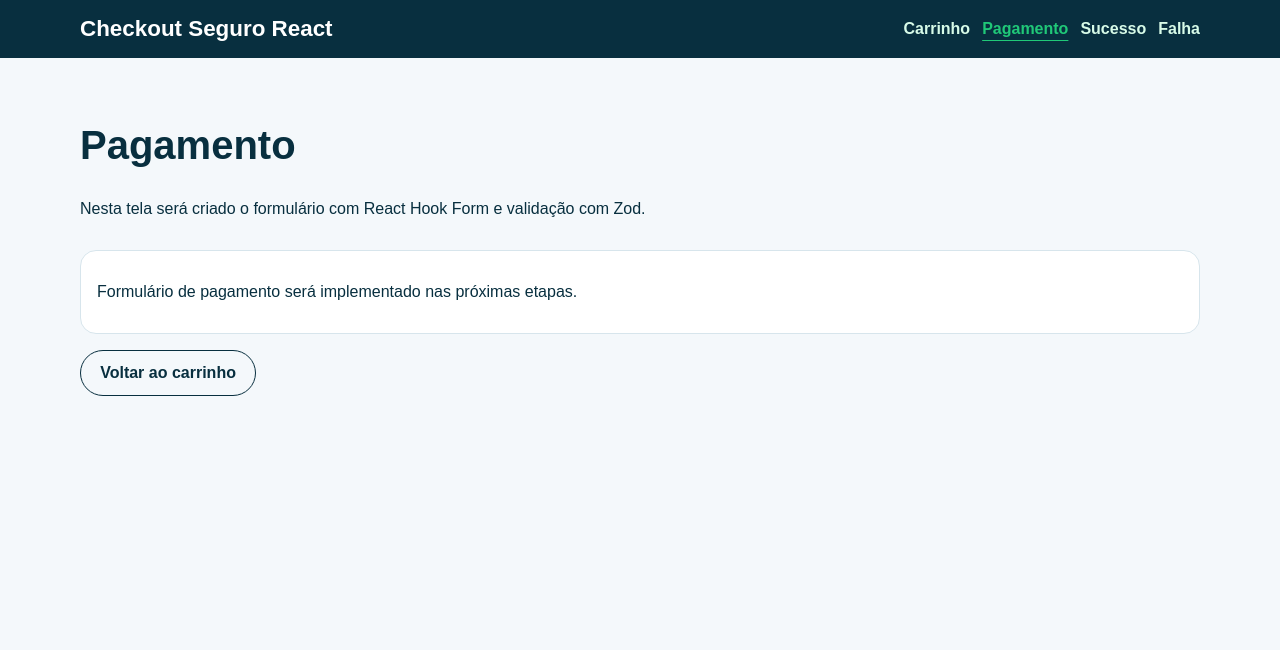
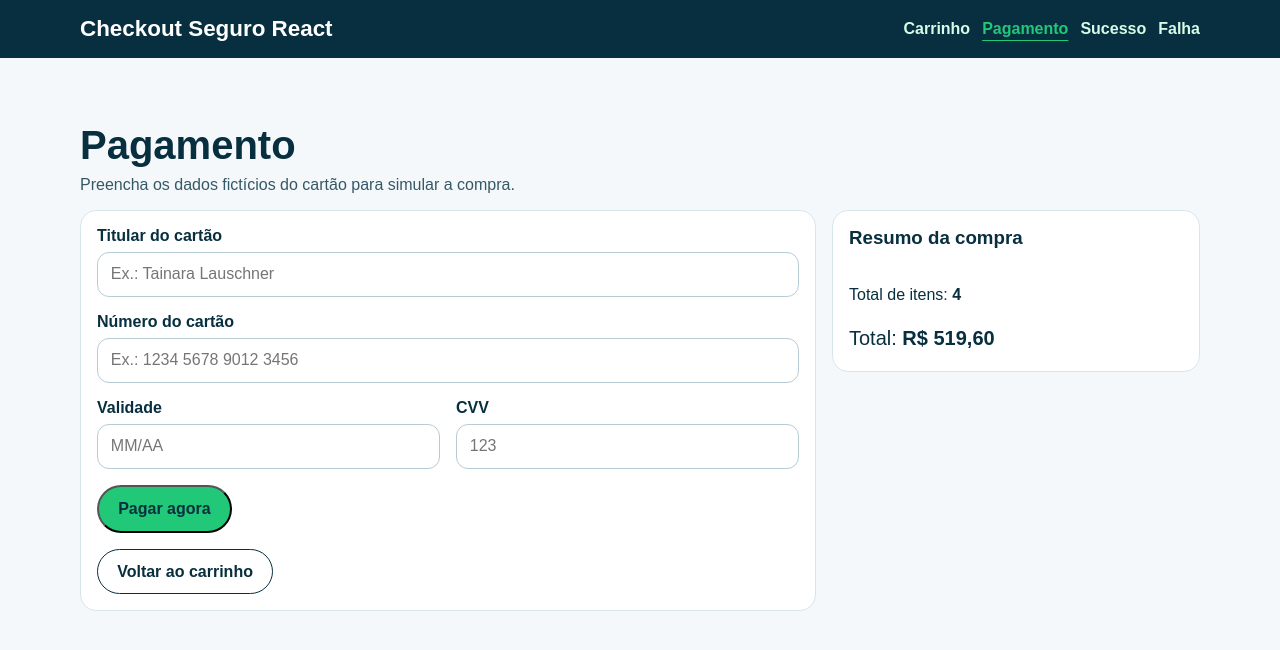
Before and after one commit to tainaralauschner/checkout-seguro-react, a React (Vite) app: page /pagamento in a window 1280 px wide. Shown: the top 650 px of the page. Built offline with nearby package versions, Linux system fonts and the light colour scheme.

Commit message:
cria formulario de pagamento com validacao

```diff
--- a/src/assets/styles/index.css
+++ b/src/assets/styles/index.css
@@ -184,3 +184,62 @@ button {
     text-align: right;
   }
 }
+
+.layout-pagamento {
+  display: grid;
+  gap: 1rem;
+}
+
+.formulario-pagamento {
+  background-color: #ffffff;
+  border: 1px solid #d7e5ec;
+  border-radius: 1rem;
+  padding: 1rem;
+  display: grid;
+  gap: 1rem;
+}
+
+.campo-formulario {
+  display: grid;
+  gap: 0.4rem;
+}
+
+.campo-formulario label {
+  font-weight: 700;
+}
+
+.campo-formulario input {
+  width: 100%;
+  border: 1px solid #b7cbd4;
+  border-radius: 0.75rem;
+  padding: 0.8rem;
+  font: inherit;
+}
+
+.campo-formulario input:focus {
+  outline: 3px solid rgba(32, 200, 120, 0.35);
+  border-color: #20c878;
+}
+
+.grupo-campos {
+  display: grid;
+  gap: 1rem;
+}
+
+.mensagem-erro {
+  margin: 0;
+  color: #b42318;
+  font-size: 0.95rem;
+  font-weight: 700;
+}
+
+@media (min-width: 48rem) {
+  .layout-pagamento {
+    grid-template-columns: 2fr 1fr;
+    align-items: start;
+  }
+
+  .grupo-campos {
+    grid-template-columns: 1fr 1fr;
+  }
+}
--- a/src/pages/Pagamento.jsx
+++ b/src/pages/Pagamento.jsx
@@ -1,24 +1,139 @@
+import { zodResolver } from "@hookform/resolvers/zod";
 import { Link } from "react-router-dom";
+import { useForm } from "react-hook-form";
+import { z } from "zod";
+import ResumoCompra from "../components/ResumoCompra.jsx";
+import { produtos } from "../data/produtos.js";
+
+const pagamentoSchema = z.object({
+  titular: z.string().min(1, "Informe o nome do titular."),
+  numeroCartao: z
+    .string()
+    .min(1, "Informe o número do cartão.")
+    .refine((valor) => limparNumeroCartao(valor).length === 16, {
+      message: "O cartão deve ter 16 dígitos.",
+    }),
+  validade: z
+    .string()
+    .regex(/^(0[1-9]|1[0-2])\/\d{2}$/, "Informe a validade no formato MM/AA."),
+  cvv: z.string().regex(/^\d{3}$/, "O CVV deve ter 3 dígitos."),
+});
 
 function Pagamento() {
+  const total = produtos.reduce((acumulador, produto) => {
+    return acumulador + produto.precoUnitario * produto.quantidade;
+  }, 0);
+
+  const quantidadeItens = produtos.reduce((acumulador, produto) => {
+    return acumulador + produto.quantidade;
+  }, 0);
+
+  const {
+    register,
+    handleSubmit,
+    formState: { errors },
+  } = useForm({
+    resolver: zodResolver(pagamentoSchema),
+  });
+
+  function formatarMoeda(valor) {
+    return valor.toLocaleString("pt-BR", {
+      style: "currency",
+      currency: "BRL",
+    });
+  }
+
+  function enviarPagamento(dados) {
+    console.log("Dados válidos para pagamento:", dados);
+  }
+
   return (
     <section className="pagina">
+      <div className="pagina__cabecalho">
         <h2>Pagamento</h2>
+        <p>Preencha os dados fictícios do cartão para simular a compra.</p>
+      </div>
 
-      <p>
-        Nesta tela será criado o formulário com React Hook Form e validação com
-        Zod.
-      </p>
+      <div className="layout-pagamento">
+        <form className="formulario-pagamento" onSubmit={handleSubmit(enviarPagamento)}>
+          <div className="campo-formulario">
+            <label htmlFor="titular">Titular do cartão</label>
+            <input
+              id="titular"
+              type="text"
+              placeholder="Ex.: Tainara Lauschner"
+              {...register("titular")}
+            />
+            {errors.titular && (
+              <p className="mensagem-erro">{errors.titular.message}</p>
+            )}
+          </div>
 
-      <div className="card">
-        <p>Formulário de pagamento será implementado nas próximas etapas.</p>
+          <div className="campo-formulario">
+            <label htmlFor="numeroCartao">Número do cartão</label>
+            <input
+              id="numeroCartao"
+              type="text"
+              inputMode="numeric"
+              placeholder="Ex.: 1234 5678 9012 3456"
+              {...register("numeroCartao")}
+            />
+            {errors.numeroCartao && (
+              <p className="mensagem-erro">{errors.numeroCartao.message}</p>
+            )}
           </div>
+
+          <div className="grupo-campos">
+            <div className="campo-formulario">
+              <label htmlFor="validade">Validade</label>
+              <input
+                id="validade"
+                type="text"
+                placeholder="MM/AA"
+                {...register("validade")}
+              />
+              {errors.validade && (
+                <p className="mensagem-erro">{errors.validade.message}</p>
+              )}
+            </div>
+
+            <div className="campo-formulario">
+              <label htmlFor="cvv">CVV</label>
+              <input
+                id="cvv"
+                type="text"
+                inputMode="numeric"
+                placeholder="123"
+                {...register("cvv")}
+              />
+              {errors.cvv && (
+                <p className="mensagem-erro">{errors.cvv.message}</p>
+              )}
+            </div>
+          </div>
+
+          <button className="botao" type="submit">
+            Pagar agora
+          </button>
 
           <Link className="link-secundario" to="/">
             Voltar ao carrinho
           </Link>
+        </form>
+
+        <ResumoCompra
+          quantidadeItens={quantidadeItens}
+          total={total}
+          formatarMoeda={formatarMoeda}
+          mostrarBotao={false}
+        />
+      </div>
     </section>
   );
 }
 
+function limparNumeroCartao(numeroCartao) {
+  return numeroCartao.replace(/[\s-]/g, "");
+}
+
 export default Pagamento;
```
Lines whose indentation alone changed are shown as unchanged.
